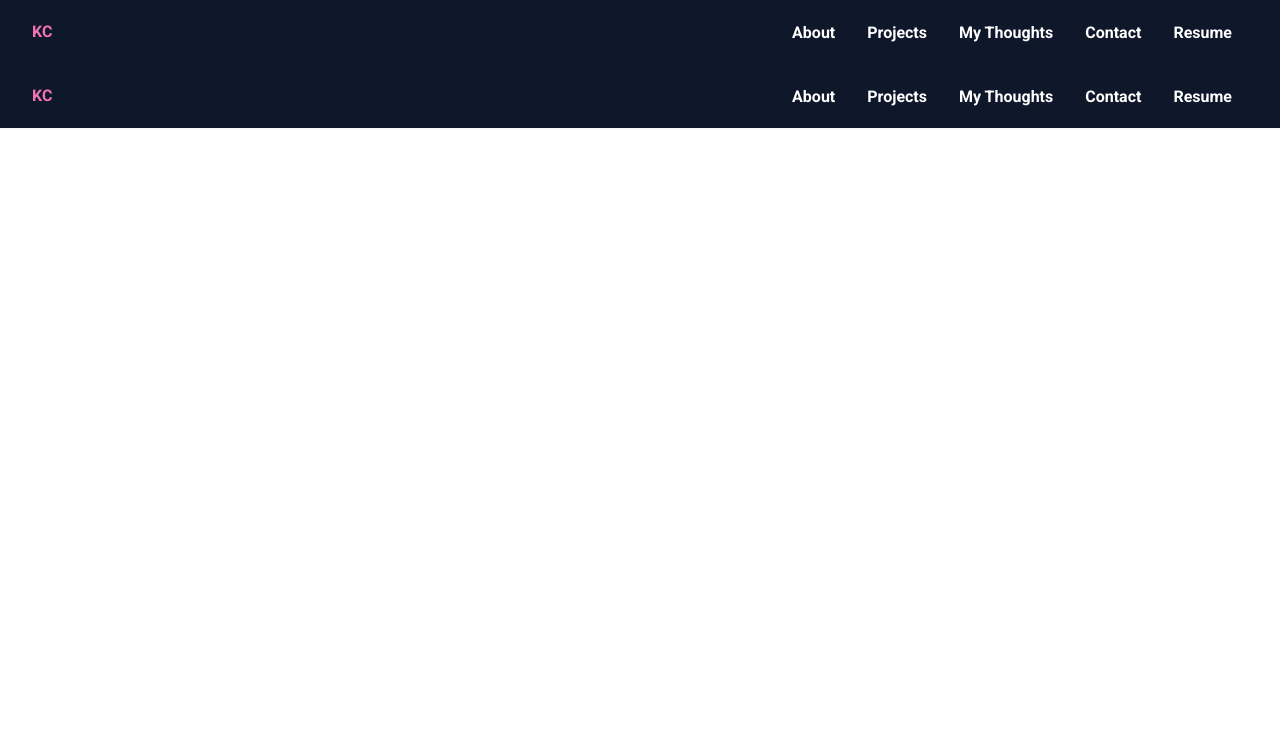
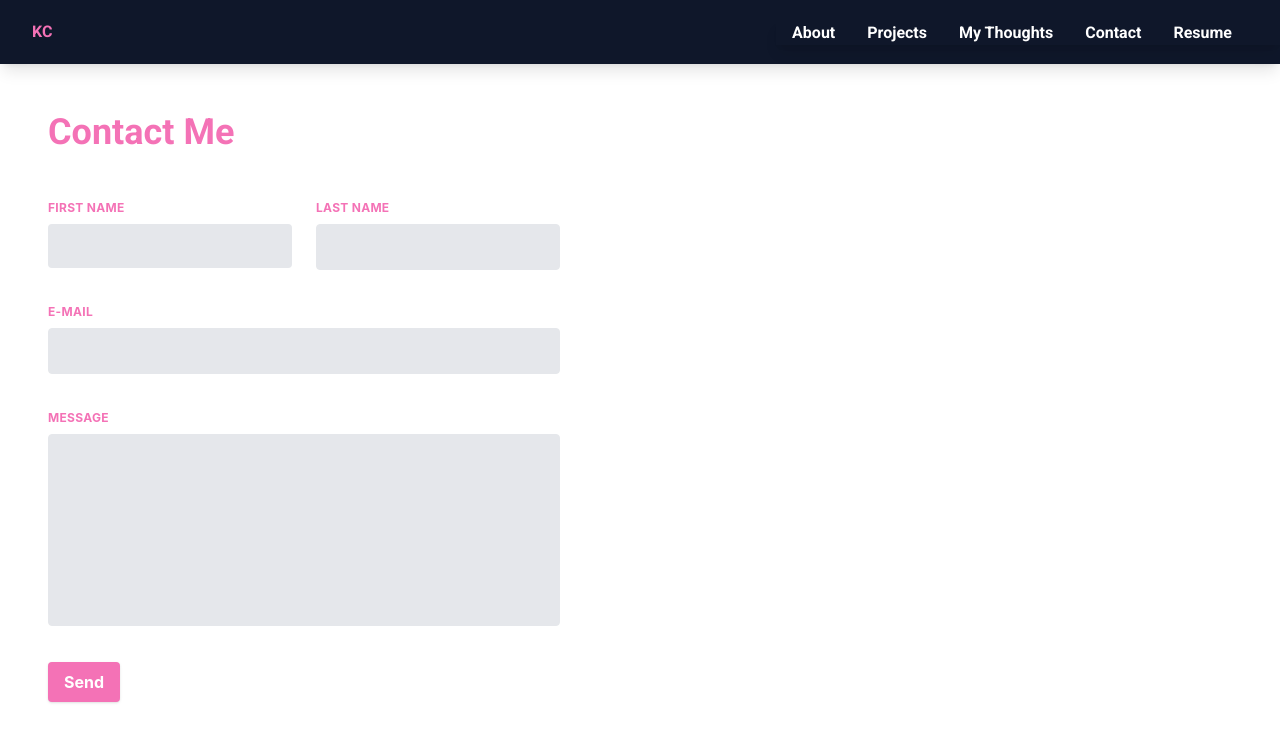
Before and after one commit to kimberlycao/Personal-Website-V2, a React (Create React App) app: page /test in a window 1280 px wide. Shown: the top 742 px of the page. Built offline with nearby package versions, Linux system fonts and the light colour scheme.

Commit message:
Contact form UI

```diff
--- a/public/index.html
+++ b/public/index.html
@@ -30,7 +30,7 @@
       href="https://fonts.googleapis.com/css2?family=Roboto:wght@700&family=Source+Sans+Pro&display=swap"
       rel="stylesheet"
     />
-    <title>Kimberly's Website</title>
+    <title>KC | Software Engineer</title>
   </head>
   <body>
     <noscript>You need to enable JavaScript to run this app.</noscript>
--- a/src/App.js
+++ b/src/App.js
@@ -1,7 +1,9 @@
 import { BrowserRouter as Router, Routes, Route } from "react-router-dom";
 import "./App.css";
+import ContactForm from "./components/ContactForm";
 import Navbar from "./components/Navbar";
 import About from "./pages/About";
+import Contact from "./pages/Contact";
 import Home from "./pages/Home";
 
 function App() {
@@ -11,7 +13,8 @@
       <Routes>
         <Route path="/" element={<Home />} />
         <Route path="/about" element={<About />} />
-        <Route path="/test" element={<Navbar />} />
+        <Route path="/contact" element={<Contact />} />
+        <Route path="/test" element={<ContactForm />} />
       </Routes>
     </Router>
   );
--- a/src/components/ContactForm.js
+++ b/src/components/ContactForm.js
@@ -0,0 +1,79 @@
+const ContactForm = () => {
+  return (
+    <div className="mx-12">
+      <h1 className="text-4xl my-12 text-pink-400 font-roboto">Contact Me</h1>
+      <form class="w-full max-w-lg">
+        <div class="flex flex-wrap -mx-3 mb-6">
+          <div class="w-full md:w-1/2 px-3 mb-6 md:mb-0">
+            <label
+              class="block uppercase tracking-wide text-pink-400 text-xs font-bold mb-2"
+              for="grid-first-name"
+            >
+              First Name
+            </label>
+            <input
+              class="appearance-none block w-full bg-gray-200 text-gray-700 rounded py-3 px-4 mb-3 leading-tight focus:outline-none focus:bg-white focus:border-pink-200"
+              id="grid-first-name"
+              type="text"
+            />
+          </div>
+          <div class="w-full md:w-1/2 px-3">
+            <label
+              class="block uppercase tracking-wide text-pink-400 text-xs font-bold mb-2"
+              for="grid-last-name"
+            >
+              Last Name
+            </label>
+            <input
+              class="appearance-none block w-full bg-gray-200 text-gray-700 border border-gray-200 rounded py-3 px-4 leading-tight focus:outline-none focus:bg-white focus:border-pink-200"
+              id="grid-last-name"
+              type="text"
+            />
+          </div>
+        </div>
+        <div class="flex flex-wrap -mx-3 mb-6">
+          <div class="w-full px-3">
+            <label
+              class="block uppercase tracking-wide text-pink-400 text-xs font-bold mb-2"
+              for="grid-password"
+            >
+              E-mail
+            </label>
+            <input
+              class="appearance-none block w-full bg-gray-200 text-gray-700 border border-gray-200 rounded py-3 px-4 mb-3 leading-tight focus:outline-none focus:bg-white focus:border-pink-200"
+              id="email"
+              type="email"
+            />
+          </div>
+        </div>
+        <div class="flex flex-wrap -mx-3 mb-6">
+          <div class="w-full px-3">
+            <label
+              class="block uppercase tracking-wide text-pink-400 text-xs font-bold mb-2"
+              for="grid-password"
+            >
+              Message
+            </label>
+            <textarea
+              class=" no-resize appearance-none block w-full bg-gray-200 text-gray-700 border border-gray-200 rounded py-3 px-4 mb-3 leading-tight focus:outline-none focus:bg-white focus:border-pink-200 h-48 resize-none"
+              id="message"
+            ></textarea>
+          </div>
+        </div>
+        <div class="md:flex md:items-center">
+          <div class="md:w-1/3">
+            <button
+              class="shadow text-white hover:text-pink-400 focus:shadow-outline focus:outline-none bg-pink-400 hover:bg-white font-bold py-2 px-4 rounded"
+              type="button"
+            >
+              Send
+            </button>
+          </div>
+          <div class="md:w-2/3"></div>
+        </div>
+      </form>
+    </div>
+  );
+};
+
+export default ContactForm;
--- a/src/components/Navbar.js
+++ b/src/components/Navbar.js
@@ -5,7 +5,7 @@
   const [showSideNav, setShowSideNav] = useState(false);
   return (
     <nav
-      className="flex justify-between items-center h-16 bg-slate-900 relative shadow-sm"
+      className="flex justify-between items-center h-16 bg-slate-900 relative shadow-lg"
       role="navigation"
     >
       <Link to="/" className="pl-8 text-pink-400 font-roboto">
@@ -27,7 +27,7 @@
           />
         </svg>
       </div>
-      <div className="pr-8 md:block hidden">
+      <div className="pr-8 shadow-lg md:block hidden">
         <Link
           className="p-4 text-white hover:text-pink-400 font-roboto"
           to="/about"
--- a/src/index.css
+++ b/src/index.css
@@ -15,3 +15,12 @@
   font-family: source-code-pro, Menlo, Monaco, Consolas, 'Courier New',
     monospace;
 }
+
+@layer utilities {
+  .animation-delay-2000 {
+    animation-delay: 2s;
+  }
+  .animation-delay-4000 {
+    animation-delay: 4s;
+  }
+}
--- a/src/pages/Contact.js
+++ b/src/pages/Contact.js
@@ -0,0 +1,11 @@
+import ContactForm from "../components/ContactForm";
+
+const Contact = () => {
+  return (
+    <div className="bg-slate-900 h-screen flex flex-col justify-center ">
+      <ContactForm />
+    </div>
+  );
+};
+
+export default Contact;
--- a/src/pages/Home.js
+++ b/src/pages/Home.js
@@ -27,11 +27,11 @@
   return (
     <>
       <div className="bg-slate-900 h-screen grid md:grid-cols-2 flex-col justify-center items-center">
-        <div class="lg:text-8xl md:text-6xl sm:text-4xl text-3xl ml-12 font-roboto">
-          <span class="bg-clip-text text-transparent bg-gradient-to-r from-pink-500 to-pink-200">
-            Hi, <br /> I'm Kimberly,
-          </span>
-          <h1 className="lg:text-6xl md:text-4xl sm:text-2xl text-xl text-pink-200">
+        <div className="mx-12">
+          <h1 className="lg:text-8xl md:text-8xl sm:text-7xl text-5xl text-pink-400 font-roboto">
+            Hi, <br /> I'm Kimberly, <br />
+          </h1>
+          <h1 className="lg:text-6xl md:text-6xl sm:text-5xl text-3xl text-pink-200 font-roboto">
             {" "}
             <span ref={typedIntro}></span>{" "}
           </h1>
```
